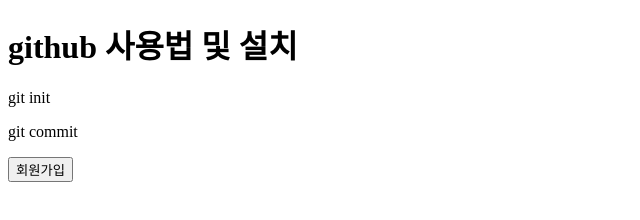
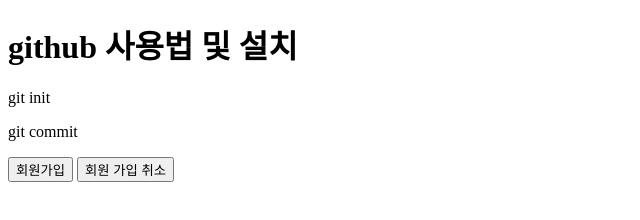
Before and after one commit to hyunwall1231/company2-project, a plain HTML site: page index.html in a window 1280 px wide. Shown: the whole page, without its empty margins (0-640 px from the left). Drawn offline with Linux system fonts and the light colour scheme.

Commit message:
freshman third commit

```diff
--- a/index.html
+++ b/index.html
@@ -13,6 +13,10 @@
     <!-- 기능 업그레이드 -->
     <p>git commit</p>
 
+    <!-- 첫번째 변경 -->
     <button>회원가입</button>
+
+    <!-- 두번째 변경 -->
+    <button>회원 가입 취소</button>
 </body>
 </html>
```
